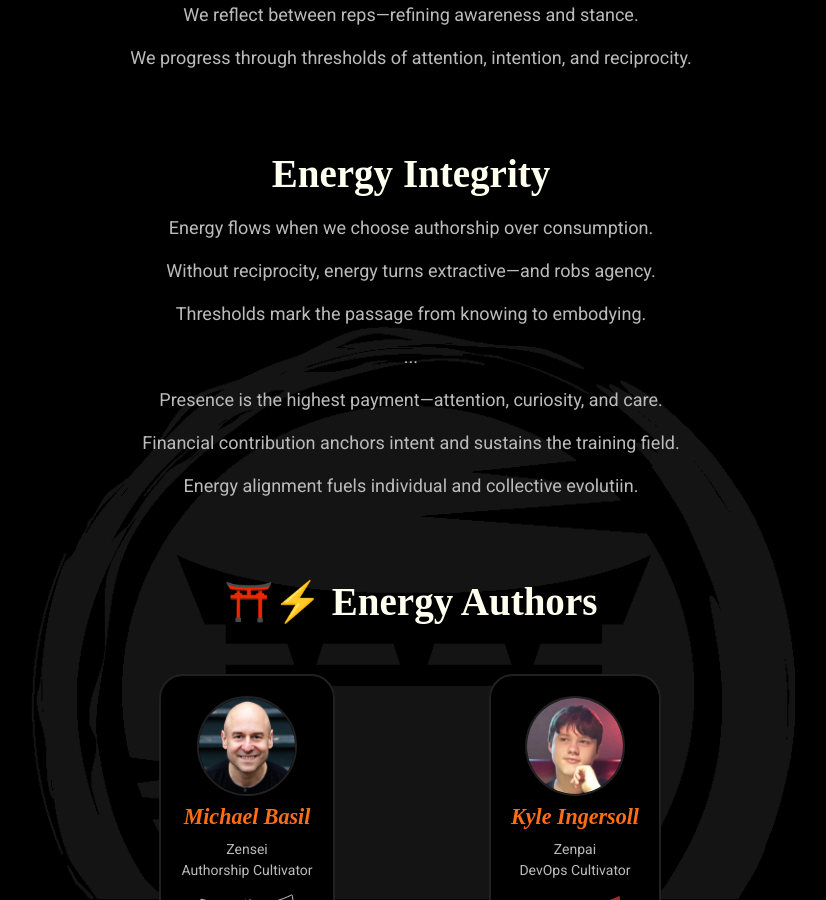
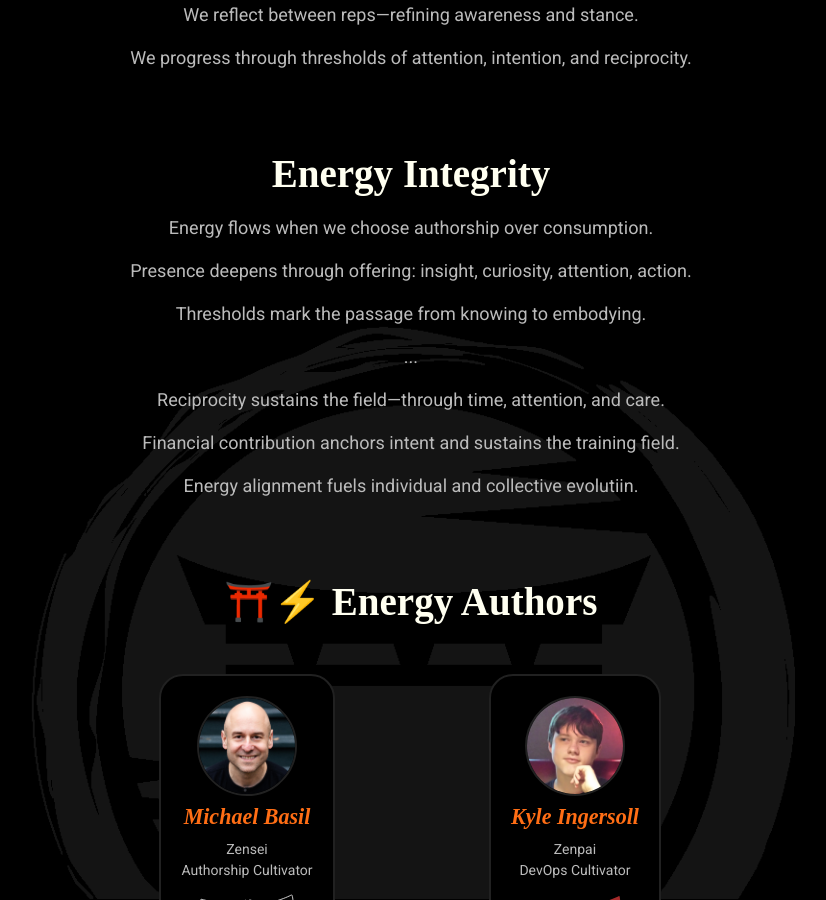
Before and after one commit to mindset-dojo/mindset-dojo.github.io, a Jekyll site: the page built from mission.md, in a window 1280 px wide and 900 px high, scrolled down 1379 px. Shown: the whole window, without its empty margins (229-1055 px from the left). Built offline with Jekyll 4.4.1, drawn with Linux system fonts in a browser that asks for light colours; some web fonts are replaced.

Commit message:
fix: Restore

```diff
--- a/_data/mission.yaml
+++ b/_data/mission.yaml
@@ -39,10 +39,10 @@ sections:
       label: "Energy Integrity"
       items:
         - "Energy flows when we choose authorship over consumption."
-        - "Without reciprocity, energy turns extractive—and robs agency."
+        - "Presence deepens through offering: insight, curiosity, attention, action."
         - "Thresholds mark the passage from knowing to embodying."
         - "..."
-        - "Presence is the highest payment—attention, curiosity, and care."
+        - "Reciprocity sustains the field—through time, attention, and care."
         - "Financial contribution anchors intent and sustains the training field."
         - "Energy alignment fuels individual and collective evolutiin."
   - type: authors
```
